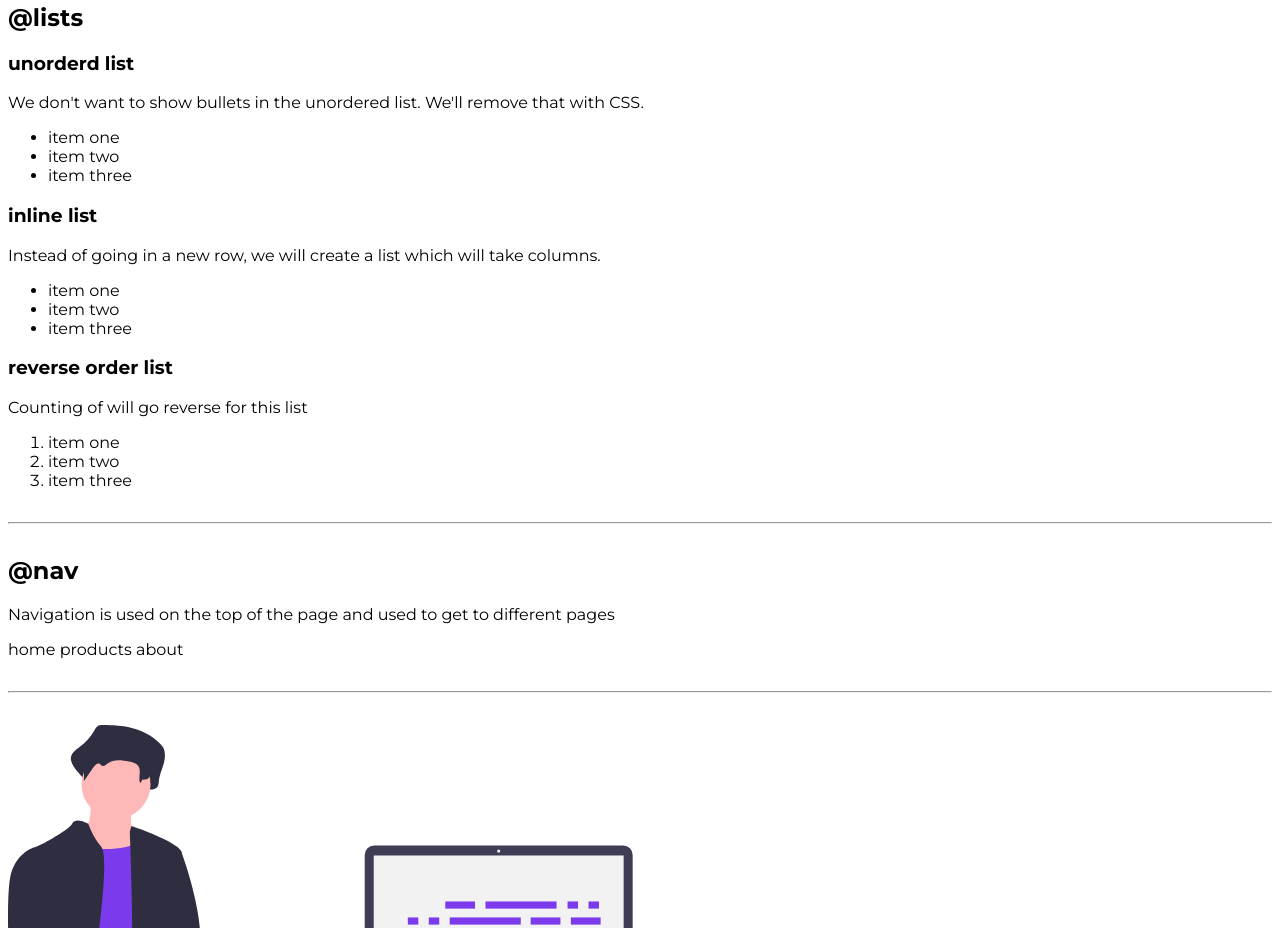
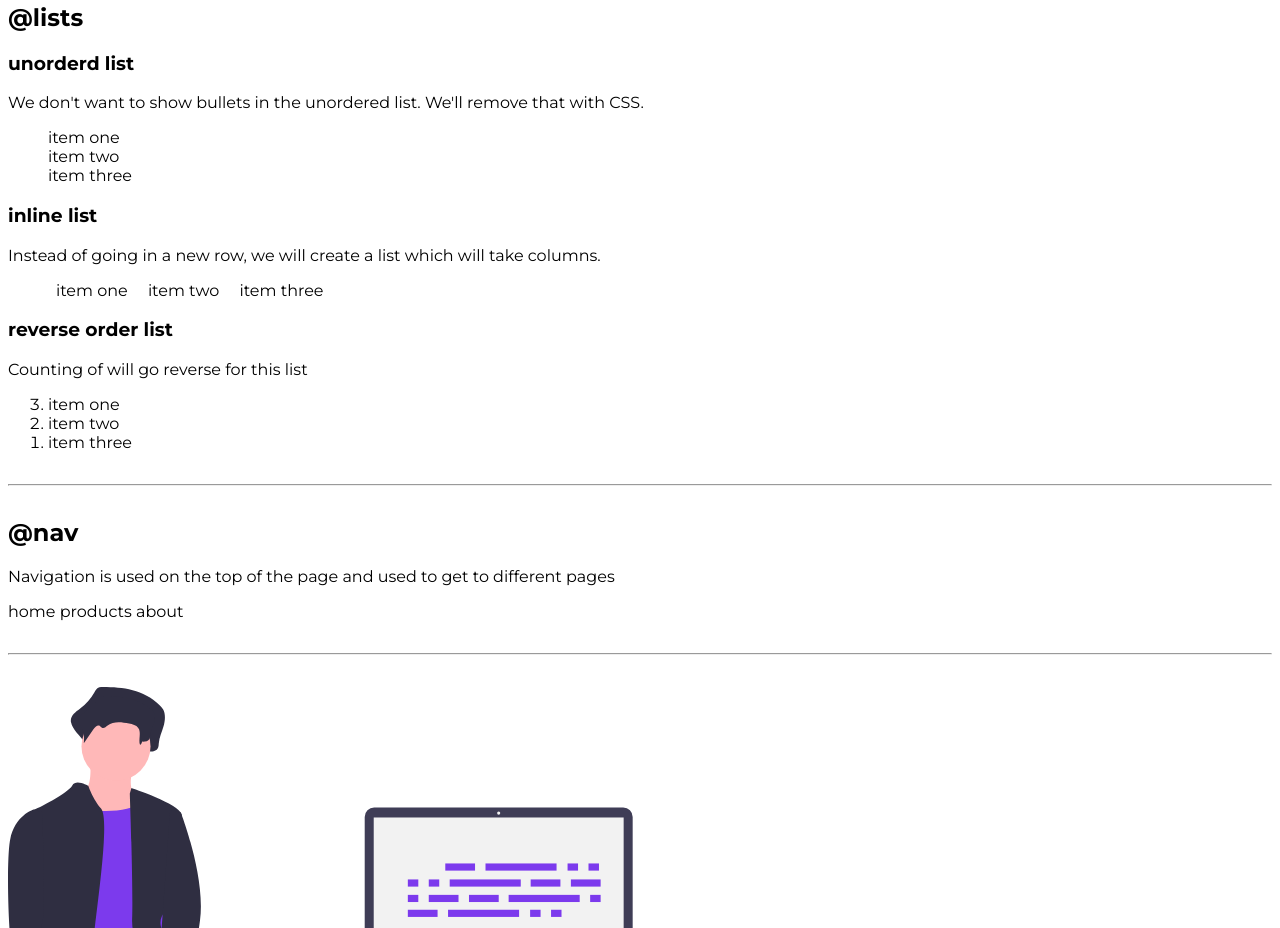
Before and after one commit to jayeshwalavalkar/neogcamp-component-library, a plain HTML site: page index.html in a window 1280 px wide. Shown: the part 937-1865 px from the top of the page. Drawn offline with Linux system fonts and the light colour scheme.

Commit message:
list css added

```diff
--- a/index.html
+++ b/index.html
@@ -18,8 +18,8 @@
     </p>
     <p>
       After creating this library she is going to use the components in her
-      <strong>portfolio, blog and all projects</strong> created. This will ensure
-      that all her projects have
+      <strong>portfolio, blog and all projects</strong> created. This will
+      ensure that all her projects have
       <strong>consistent themeing and styling</strong>
     </p>
     <hr />
@@ -58,7 +58,7 @@
       We don't want to show bullets in the unordered list. We'll remove that
       with CSS.
     </p>
-    <ul>
+    <ul class="list-unordered">
       <li>item one</li>
       <li>item two</li>
       <li>item three</li>
@@ -69,7 +69,7 @@
       Instead of going in a new row, we will create a list which will take
       columns.
     </p>
-    <ul>
+    <ul class="list-unordered list-inline">
       <li>item one</li>
       <li>item two</li>
       <li>item three</li>
@@ -77,7 +77,7 @@
 
     <h3>reverse order list</h3>
     <p>Counting of will go reverse for this list</p>
-    <ol>
+    <ol reversed>
       <li>item one</li>
       <li>item two</li>
       <li>item three</li>
--- a/styles.css
+++ b/styles.css
@@ -1,4 +1,4 @@
-@import url('https://fonts.googleapis.com/css2?family=Montserrat:wght@400;700&display=swap');
+@import url("https://fonts.googleapis.com/css2?family=Montserrat:wght@400;700&display=swap");
 
 :root {
   --primary-colour: #7c3aed;
@@ -40,3 +40,12 @@ hr {
   color: var(--primary-colour);
   border: 1px solid;
 }
+
+.list-unordered {
+  list-style: none;
+}
+
+.list-inline li{
+    display: inline;
+    padding: 0em 0.5em;
+}
```
Lines whose indentation alone changed are shown as unchanged.
